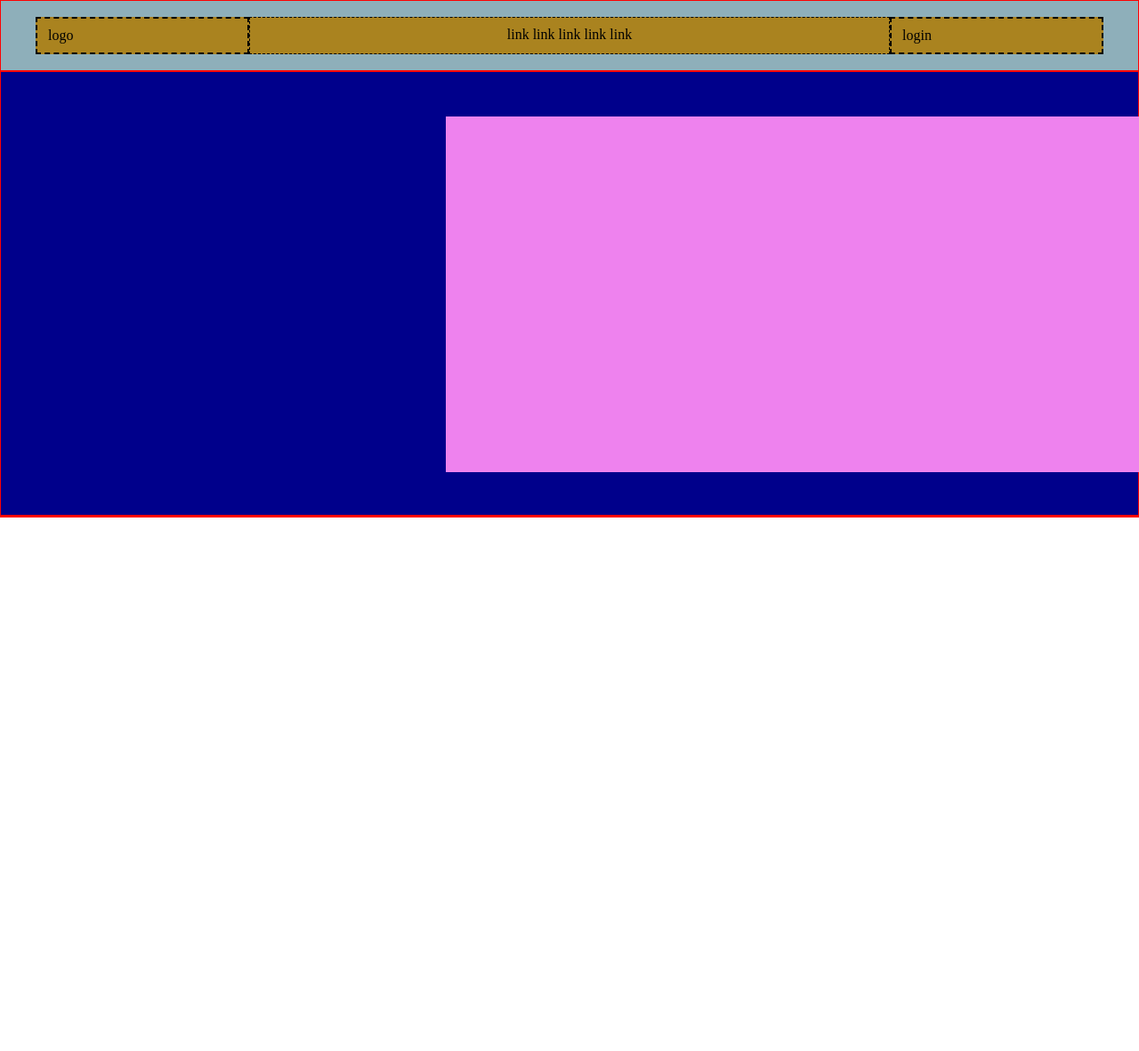
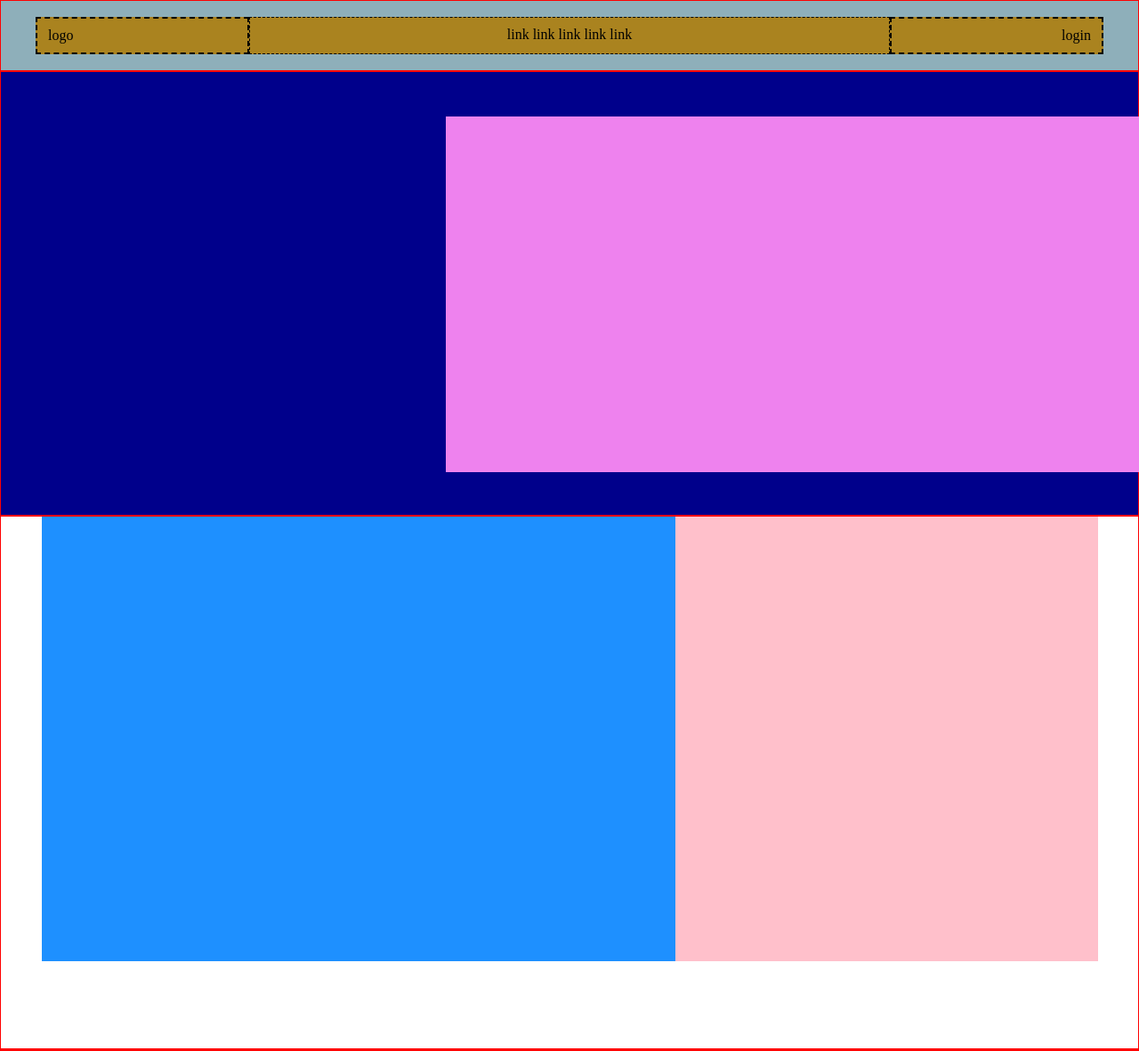
Before and after one commit to salvatorebarbaro/htmlcss-struttura-discord, a plain HTML site: page index.html in a window 1280 px wide. Shown: the top 1182 px of the page at 89% size. Before the commit the page ends 800 px from the top, so only its background shows below. Drawn offline with Linux system fonts and the light colour scheme.

Commit message:
fine secondo scenario ed inizio terzo

```diff
--- a/index.html
+++ b/index.html
@@ -29,6 +29,11 @@
         </div>
 
     </section>
+    <section class="terzo_scenario">
+        <div class="rettangolo_blu"></div>
+        <div class="rettangolo_lightpink"></div>
+
+    </section>
     <footer>
 
     </footer>
--- a/style.css
+++ b/style.css
@@ -36,8 +36,9 @@
 
 
  }
- .lati_navbar .destra{
-   text-align: end;
+  .destra{
+   text-align: right;
+   /* 1)errore che commettevo quello di inseririe .lati_navbar .destra e non prendeva nulla*/
 
    /*problema da vedere il perchè non seleziona il testo sulla destra*/
 
@@ -69,3 +70,27 @@
    margin: 50px 500px ;
  }
  /*fine secondo scenario*/
+ /*inizio terzo scenario*/
+ .terzo_scenario{
+  display: flex;
+  justify-content: center;
+
+  height: 600px;
+  background-color:#FFFFFF;
+
+ }
+ .rettangolo_blu{
+  width:712px;
+  height:500px ;
+  background-color: #1E90FF;
+
+ }
+ .rettangolo_lightpink{
+  width: 475px;
+  height:500px ;
+  background-color: #FFC0CB;
+
+ }
+
+
+ /*fine terzo scenario*/
```
